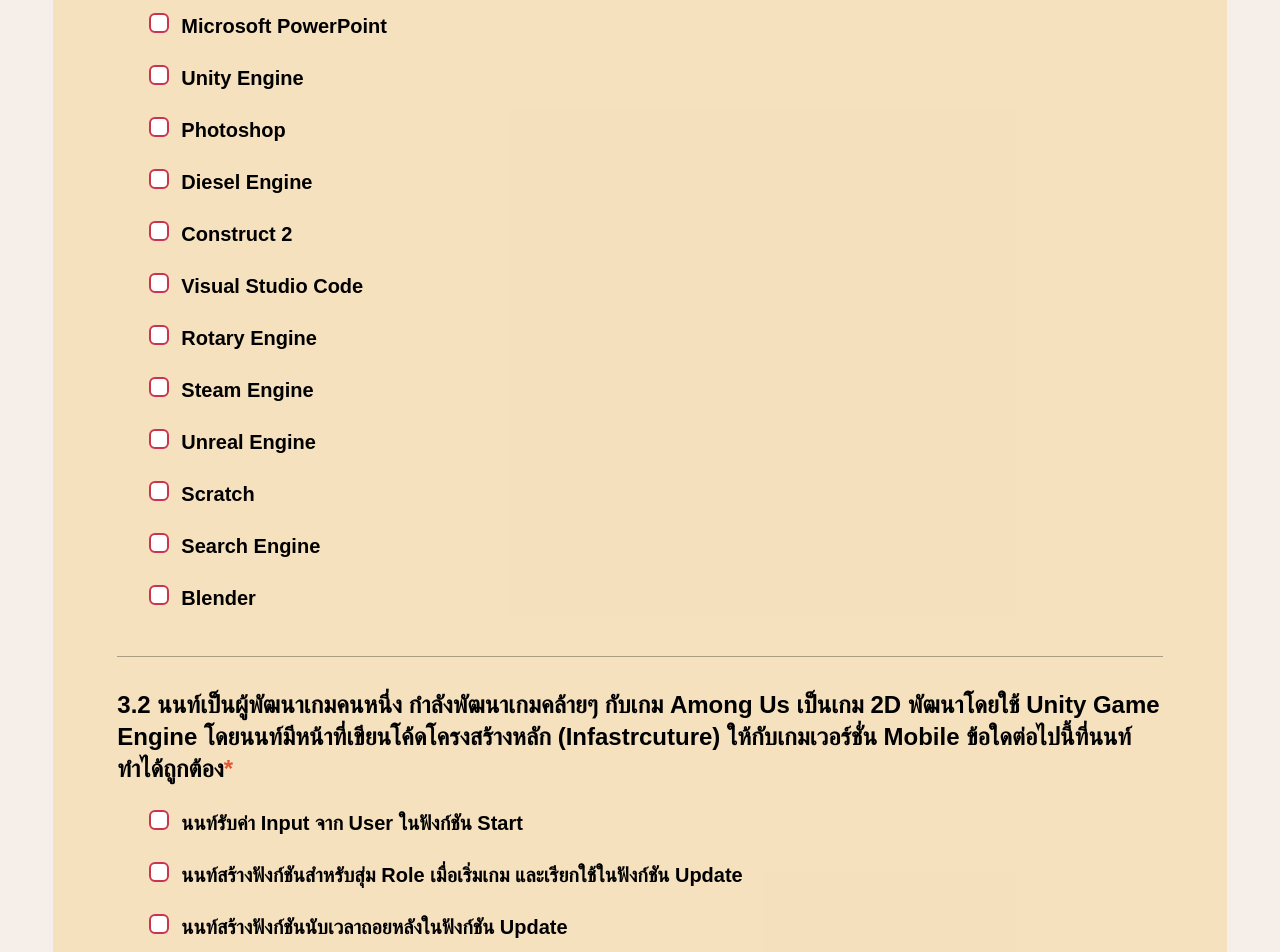
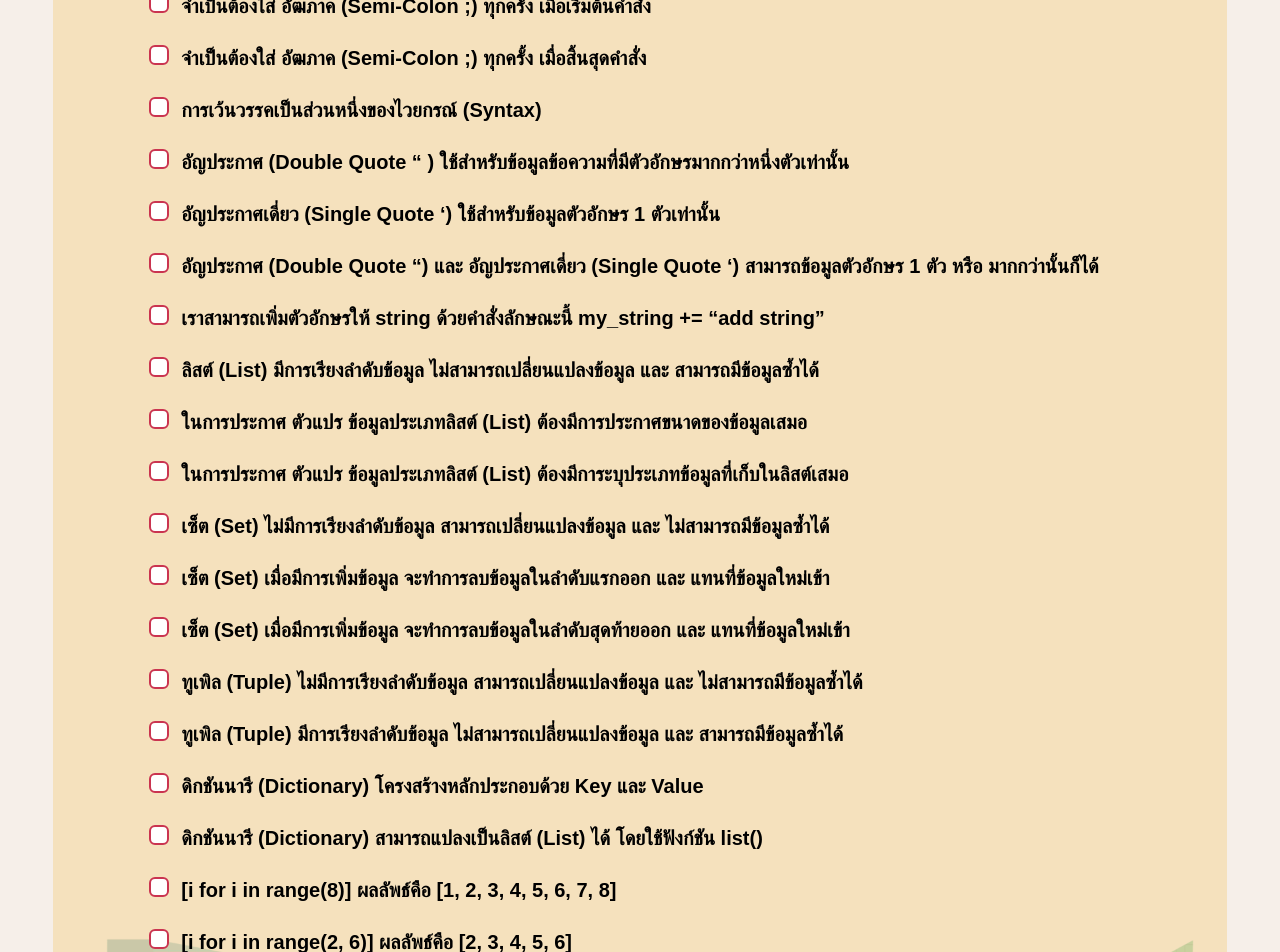
Before and after one commit to sokungz01/comcamp34, a React (Vite) app: page /result in a window 1280 px wide. Shown: the part 400-1352 px from the top of the page. Built offline with nearby package versions, Linux system fonts and the light colour scheme; no server answers; a web font is replaced by a local one.

Commit message:
:sparkles:ADD : Examination Question#4
Co-authored-by: Thanaphol <Thanaphol47825@users.noreply.github.com>

```diff
--- a/src/components/ConfirmmationForm/ExaminationPage4.tsx
+++ b/src/components/ConfirmmationForm/ExaminationPage4.tsx
@@ -1,4 +1,45 @@
-const ExaminationPage4= () => {
+import { useState } from "react";
+import { Page4 } from "@/types/ConfirmationType";
+import Choice4_1 from "./data/q4_1.json";
+
+const ExaminationPage4 = ({ data, setData }: { data: Page4; setData: any }) => {
+   const [question1State, setQuestion1State] = useState<Array<[]>>(
+      data.q4_1 === ""
+         ? []
+         : JSON.parse(data.q4_1).map((items: any) => {
+              return (items - 1) as number;
+           }),
+   );
+   const isInList = (List: Array<[]>, value: Number) => {
+      const indexArr = List.findIndex((items: any) => {
+         return items === value;
+      });
+      return indexArr !== -1 ? true : false;
+   };
+
+   const handleOnChangeQ1 = (value: Number) => {
+      const indexArr = question1State.findIndex((items: any) => {
+         return items === value;
+      });
+
+      if (indexArr === -1) {
+         question1State.push(value as any);
+      } else {
+         question1State.splice(indexArr, 1);
+      }
+      setQuestion1State(question1State.sort());
+      const json = JSON.stringify(
+         question1State
+            .map((items: any) => {
+               return (items + 1) as number;
+            })
+            .sort((a, b) => {
+               return a - b;
+            }),
+      );
+      setData({ ...data, q4_1: json });
+   };
+
    return (
       <>
          <div className='flex justify-center mt-8'>
@@ -6,6 +47,37 @@ const ExaminationPage4= () => {
                <p className='text-red2 font-bold text-xl md:text-2xl lg:text-3xl xl:text-4xl text-center mt-3'>
                   ข้อสอบรายวิชา Data Analytics and Visualization with Python
                </p>
+
+               <div className='my-7'>
+                  <div>
+                     <p className='font-bold text-lg lg:text-2xl'>
+                        4.1 พี่โต และ พี่คัทซึยะ กำลังถกเถียงกันเกี่ยวกับ การเขียนโปรแกรมด้วยภาษาไพธอน (Python)ข้อความใดต่อไปนี้กล่าวถูกต้อง
+                        <span className='text-orange'>*</span>
+                     </p>
+                     <ul className='flex flex-col my-3 sm:ml-8'>
+                        {Choice4_1.map((items: any, index: number) => {
+                           return (
+                              <li key={index} className='my-3'>
+                                 <label>
+                                    <input
+                                       type='checkbox'
+                                       id={`q4_1-${index}`}
+                                       name='q4_1'
+                                       value={items.choice}
+                                       checked={isInList(question1State, index)}
+                                       onChange={() => handleOnChangeQ1(index)}
+                                       className='p-2 form-check-input appearance-none cursor-pointer rounded-md border-2 border-red1 bg-white checked:ring-red-700 checked:ring-2 checked:bg-red-400 checked:border-white'
+                                    />
+                                    <span className='w-full ml-3 font-semibold text-md sm:text-lg lg:text-xl text-clip'>
+                                       {items.choice}
+                                    </span>
+                                 </label>
+                              </li>
+                           );
+                        })}
+                     </ul>
+                  </div>
+               </div>
             </div>
          </div>
       </>
--- /dev/null
+++ b/src/components/ConfirmmationForm/data/q4_1.json
@@ -0,0 +1,66 @@
+[
+   {
+      "choice": "จำเป็นต้องใส่ อัฒภาค (Semi-Colon ;)  ทุกครั้ง เมื่อเริ่มต้นคำสั่ง "
+   },
+   {
+      "choice": "จำเป็นต้องใส่ อัฒภาค (Semi-Colon ;)  ทุกครั้ง เมื่อสิ้นสุดคำสั่ง"
+   },
+   {
+      "choice": "การเว้นวรรคเป็นส่วนหนึ่งของไวยกรณ์ (Syntax)  "
+   },
+   {
+      "choice": "อัญประกาศ (Double Quote “ ) ใช้สำหรับข้อมูลข้อความที่มีตัวอักษรมากกว่าหนึ่งตัวเท่านั้น"
+   },
+   {
+      "choice": "อัญประกาศเดี่ยว (Single Quote  ‘) ใช้สำหรับข้อมูลตัวอักษร 1 ตัวเท่านั้น "
+   },
+   {
+      "choice": "อัญประกาศ (Double Quote “) และ อัญประกาศเดี่ยว (Single Quote ‘) สามารถข้อมูลตัวอักษร 1 ตัว หรือ มากกว่านั้นก็ได้ "
+   },
+   {
+      "choice": "เราสามารถเพิ่มตัวอักษรให้ string ด้วยคำสั่งลักษณะนี้ my_string += “add string”"
+   },
+   {
+      "choice": "ลิสต์ (List) มีการเรียงลำดับข้อมูล ไม่สามารถเปลี่ยนแปลงข้อมูล และ สามารถมีข้อมูลซ้ำได้"
+   },
+   { "choice": "ในการประกาศ ตัวแปร ข้อมูลประเภทลิสต์ (List) ต้องมีการประกาศขนาดของข้อมูลเสมอ" },
+   {
+      "choice": "ในการประกาศ ตัวแปร ข้อมูลประเภทลิสต์ (List) ต้องมีการะบุประเภทข้อมูลที่เก็บในลิสต์เสมอ"
+   },
+   {
+      "choice": "เซ็ต (Set) ไม่มีการเรียงลำดับข้อมูล สามารถเปลี่ยนแปลงข้อมูล และ ไม่สามารถมีข้อมูลซ้ำได้ "
+   },
+   {
+      "choice": "เซ็ต (Set) เมื่อมีการเพิ่มข้อมูล จะทำการลบข้อมูลในลำดับแรกออก และ แทนที่ข้อมูลใหม่เข้า"
+   },
+   {
+      "choice": "เซ็ต (Set) เมื่อมีการเพิ่มข้อมูล จะทำการลบข้อมูลในลำดับสุดท้ายออก และ แทนที่ข้อมูลใหม่เข้า"
+   },
+   {
+      "choice": "ทูเพิล (Tuple) ไม่มีการเรียงลำดับข้อมูล สามารถเปลี่ยนแปลงข้อมูล และ ไม่สามารถมีข้อมูลซ้ำได้ "
+   },
+   {
+      "choice": "ทูเพิล (Tuple)   มีการเรียงลำดับข้อมูล ไม่สามารถเปลี่ยนแปลงข้อมูล  และ สามารถมีข้อมูลซ้ำได้ "
+   },
+   {
+      "choice": "ดิกชันนารี (Dictionary) โครงสร้างหลักประกอบด้วย Key และ Value"
+   },
+   {
+      "choice": "ดิกชันนารี (Dictionary) สามารถแปลงเป็นลิสต์ (List) ได้ โดยใช้ฟังก์ชัน list()"
+   },
+   {
+      "choice": "[i for i in range(8)] ผลลัพธ์คือ [1, 2, 3, 4, 5, 6, 7, 8]"
+   },
+   {
+      "choice": "[i for i in range(2, 6)] ผลลัพธ์คือ [2, 3, 4, 5, 6]"
+   },
+   {
+      "choice": "[i for i in range(7, 3, -1)] ผลลัพธ์คือ [7, 6, 5, 4]"
+   },
+   {
+      "choice": "การประกาศฟังชัน ไม่จำเป็นต้องส่งค่าคืน (Return) ทุกครั้ง "
+   },
+   {
+      "choice": "คำสั่ง as ซึ่งใช้งานร่วมกับคำสั่ง import ใช้สำหรับเจาะจงฟังก์ชันในไลบรารี่ (Library) ที่ต้องการนำเข้าโดยเฉพาะ"
+   }
+]
--- a/src/pages/ResultPage.tsx
+++ b/src/pages/ResultPage.tsx
@@ -15,10 +15,10 @@ import {
    ExaminationPage4,
    ExaminationPage5,
 } from "@/components/ConfirmmationForm";
-import { DateForm, Confirmation, Page2, Page3, Page5 } from "@/types/ConfirmationType";
+import { DateForm, Confirmation, Page2, Page3, Page4, Page5 } from "@/types/ConfirmationType";
 const ResultPage = () => {
    const navigate = useNavigate();
-   const [page, setPage] = useState<number>(5);
+   const [page, setPage] = useState<number>(6);
    const [confirm, setConfirm] = useState<boolean>(true);
 
    const waiveSwal = () => {
@@ -85,6 +85,10 @@ const ResultPage = () => {
       q3_2: "",
    });
 
+   const [dataExaminationPage4, setDataExaminationPage4] = useState<Page4>({
+      q4_1: "",
+   });
+
    const [dataExaminationPage5, setDataExaminationPage5] = useState<Page5>({
       q5_1: "",
       q5_2: "",
@@ -99,8 +103,6 @@ const ResultPage = () => {
       window.scrollTo(0, 0);
       setPage(page + 1);
    };
-
-   // console.log(dataExaminationPage3);
 
    return (
       <div className='bg-base-white h-full min-h-screen overflow-hidden font-bai-jamjuree relative '>
@@ -151,7 +153,9 @@ const ResultPage = () => {
             {page === 5 ? (
                <ExaminationPage3 data={dataExaminationPage3} setData={setDataExaminationPage3} />
             ) : null}
-            {page === 6 ? <ExaminationPage4 /> : null}
+            {page === 6 ? (
+               <ExaminationPage4 data={dataExaminationPage4} setData={setDataExaminationPage4} />
+            ) : null}
             {page === 7 ? (
                <ExaminationPage5 data={dataExaminationPage5} setData={setDataExaminationPage5} />
             ) : null}
--- a/src/types/ConfirmationType.tsx
+++ b/src/types/ConfirmationType.tsx
@@ -26,6 +26,10 @@ export type Page3 = {
    q3_2: string;
 }
 
+export type Page4 = {
+   q4_1: string;
+}
+
 export type Page5 = {
    q5_1: string;
    q5_2: string;
```
Lines whose indentation alone changed are shown as unchanged.
